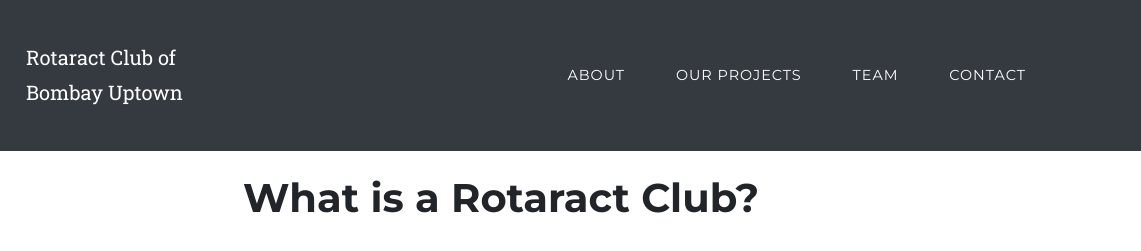
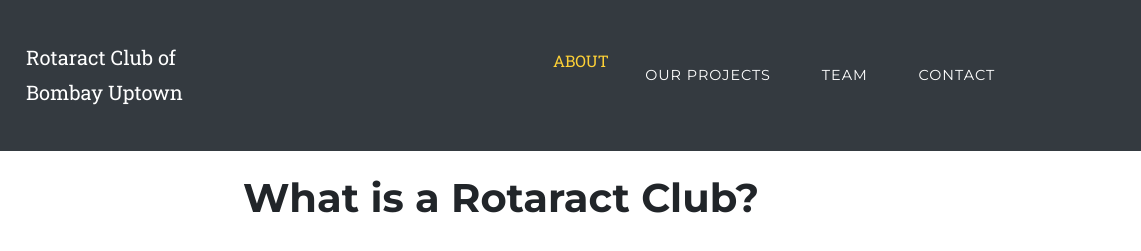
Before and after one commit to KrishSukhani23/RCBU, a plain HTML site: page about.html in a window 1280 px wide. Shown: the top 251 px of the page, 139-1280 px from the left. Drawn offline with nearby package versions, Linux system fonts and the light colour scheme; a web font is replaced by a local one.

Commit message:
Update about.html

```diff
--- a/about.html
+++ b/about.html
@@ -23,7 +23,7 @@
                 <div
                     class="collapse navbar-collapse" id="navbarResponsive">
                     <ul class="nav navbar-nav ml-auto text-uppercase" style="width: 514px;">
-                        <li class="nav-item" role="presentation"><a class="nav-link js-scroll-trigger" href="about.html">About</a></li>
+                        <li class="nav-item" role="presentation"><a href="about.html">About</a></li>
                         <li class="nav-item" role="presentation"><a class="nav-link js-scroll-trigger" href="#projects">our projects</a></li>
                         <li class="nav-item" role="presentation"><a class="nav-link js-scroll-trigger" href="#team">Team</a></li>
                         <li class="nav-item" role="presentation"><a class="nav-link js-scroll-trigger" href="contactus.html">Contact</a></li>
```
